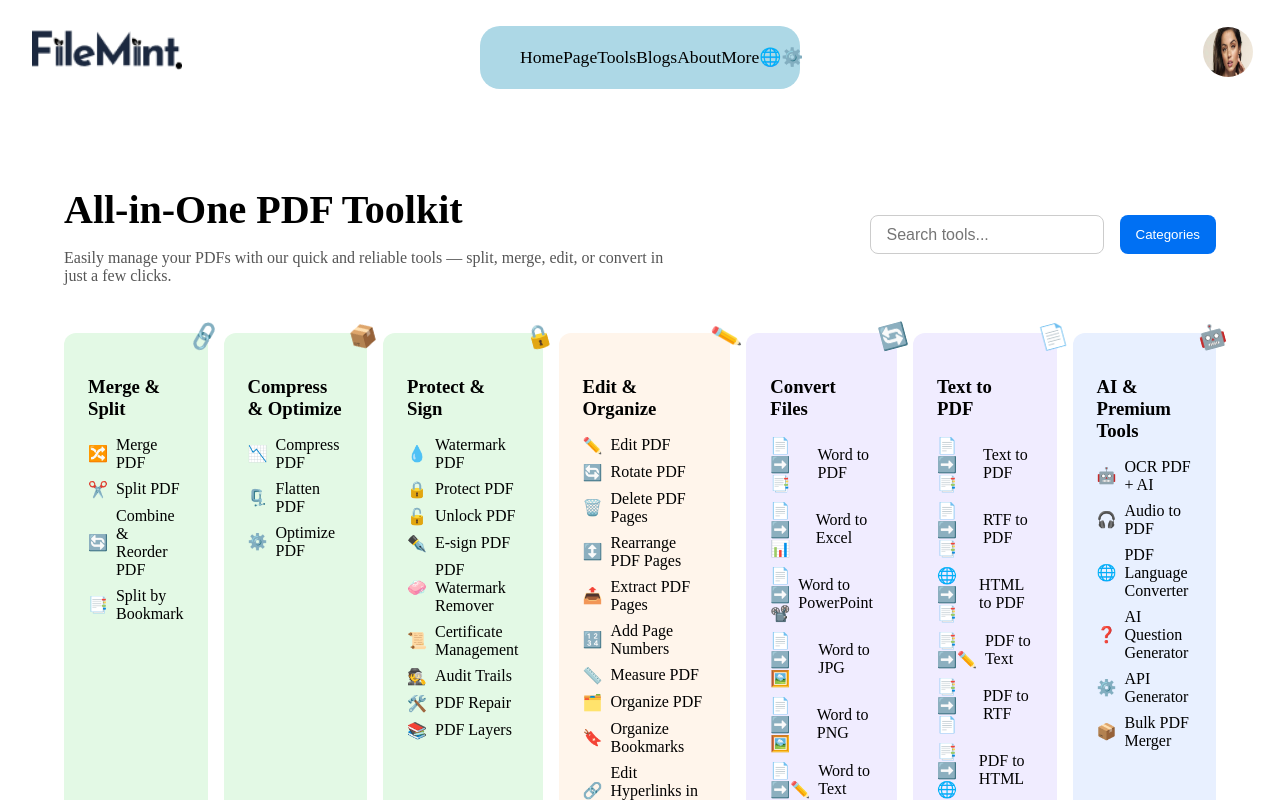
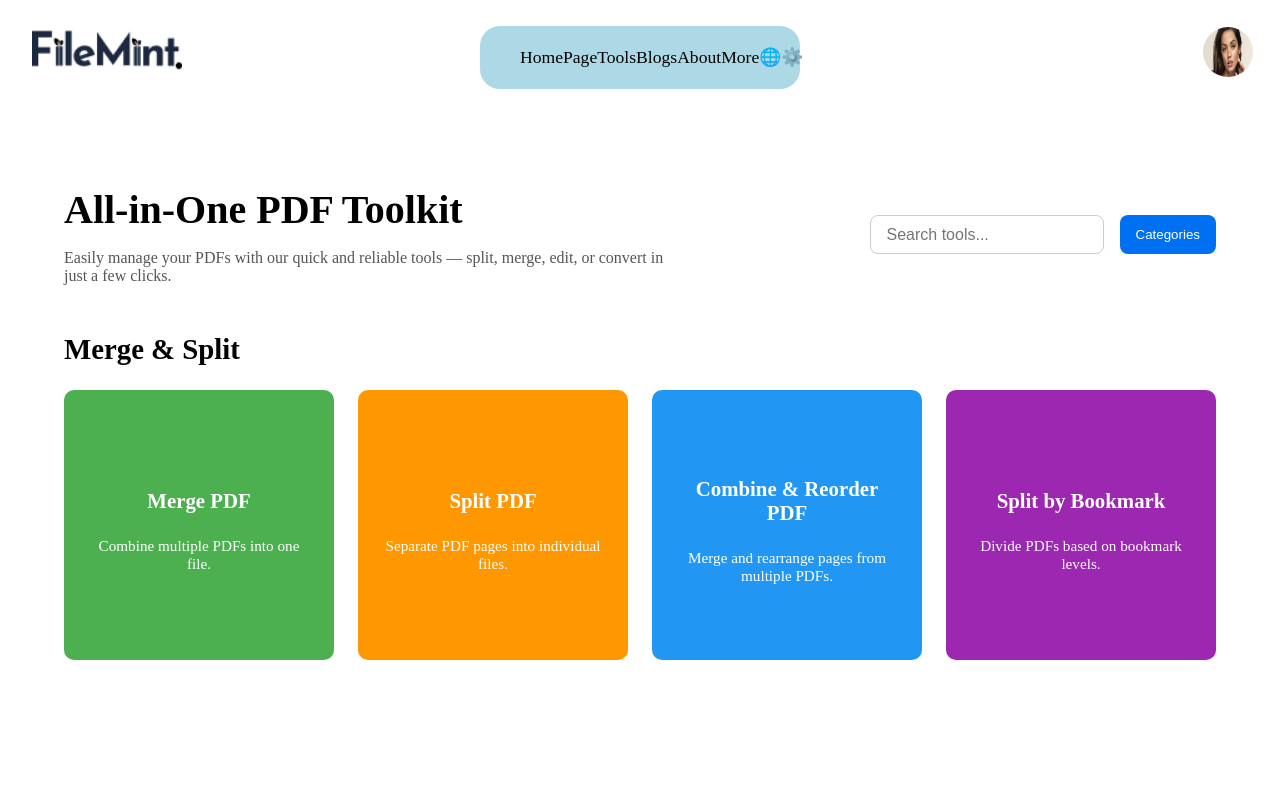
Before and after one commit to Officially-aditya/FileMint, a Next.js app: page /all in a window 1280 px wide. Shown: the top 800 px of the page. Built offline with nearby package versions, Linux system fonts and the light colour scheme.

Commit message:
all routing

```diff
--- a/src/app/all/page.tsx
+++ b/src/app/all/page.tsx
@@ -1,12 +1,12 @@
 // src/app/all/page.tsx
-import AllTools from '../components/AllTools';
+import All from '../components/all';
 import Navbar from '../components/Navbar'
 
 export default function AllToolsPage() {
   return(
     <>
     <Navbar />
-    <AllTools />
+    <All />
     </>
   );
 }
--- a/src/app/components/AllTools.tsx
+++ b/src/app/components/AllTools.tsx
@@ -131,7 +131,6 @@ export default function AllTools() {
       ],
     },
   ];
-
   const filtered = columns.map(col => ({
     ...col,
     items: col.items.filter(t =>
--- /dev/null
+++ b/src/app/components/all.tsx
@@ -0,0 +1,121 @@
+'use client';
+
+import { useState } from 'react';
+
+export default function All() {
+  const [searchTerm, setSearchTerm] = useState('');
+
+  return (
+    <div style={{ padding: '3rem 5%' }}>
+      {/* Heading + Paragraph + Search */}
+      <div
+        style={{
+          display: 'flex',
+          justifyContent: 'space-between',
+          alignItems: 'center',
+          flexWrap: 'wrap',
+          marginBottom: '2rem',
+        }}
+      >
+        {/* Text Section */}
+        <div style={{ maxWidth: '600px' }}>
+          <h2 style={{ fontSize: '2.5rem', marginBottom: '1rem' }}>
+            All-in-One PDF Toolkit
+          </h2>
+          <p style={{ fontSize: '1rem', color: '#555' }}>
+            Easily manage your PDFs with our quick and reliable tools — split, merge,
+            edit, or convert in just a few clicks.
+          </p>
+        </div>
+
+        {/* Search & Categories */}
+        <div style={{ display: 'flex', gap: '1rem', marginTop: '1rem' }}>
+          <input
+            type="text"
+            placeholder="Search tools..."
+            value={searchTerm}
+            onChange={(e) => setSearchTerm(e.target.value)}
+            style={{
+              padding: '0.6rem 1rem',
+              border: '1px solid #ccc',
+              borderRadius: '8px',
+              fontSize: '1rem',
+              width: '200px',
+            }}
+          />
+          <button
+            style={{
+              padding: '0.6rem 1rem',
+              backgroundColor: '#0070f3',
+              color: '#fff',
+              border: 'none',
+              borderRadius: '8px',
+              cursor: 'pointer',
+            }}
+          >
+            Categories
+          </button>
+        </div>
+      </div>
+
+      {/* Section: Merge & Split */}
+      <div>
+        <h3 style={{ fontSize: '1.8rem', marginBottom: '1.5rem' }}>
+          Merge & Split
+        </h3>
+
+        <div
+          style={{
+            display: 'grid',
+            gridTemplateColumns: 'repeat(4, 1fr)',
+            gap: '1.5rem',
+          }}
+        >
+          {[
+            {
+              title: 'Merge PDF',
+              desc: 'Combine multiple PDFs into one file.',
+              color: '#4CAF50',
+            },
+            {
+              title: 'Split PDF',
+              desc: 'Separate PDF pages into individual files.',
+              color: '#FF9800',
+            },
+            {
+              title: 'Combine & Reorder PDF',
+              desc: 'Merge and rearrange pages from multiple PDFs.',
+              color: '#2196F3',
+            },
+            {
+              title: 'Split by Bookmark',
+              desc: 'Divide PDFs based on bookmark levels.',
+              color: '#9C27B0',
+            },
+          ].map((tool, index) => (
+            <div
+              key={index}
+              style={{
+                backgroundColor: tool.color,
+                color: 'white',
+                borderRadius: '10px',
+                padding: '1.5rem',
+                aspectRatio: '1 / 1',
+                display: 'flex',
+                flexDirection: 'column',
+                justifyContent: 'center',
+                alignItems: 'center',
+                textAlign: 'center',
+              }}
+            >
+              <h4 style={{ fontSize: '1.3rem', marginBottom: '0.5rem' }}>
+                {tool.title}
+              </h4>
+              <p style={{ fontSize: '0.95rem' }}>{tool.desc}</p>
+            </div>
+          ))}
+        </div>
+      </div>
+    </div>
+  );
+}
```
